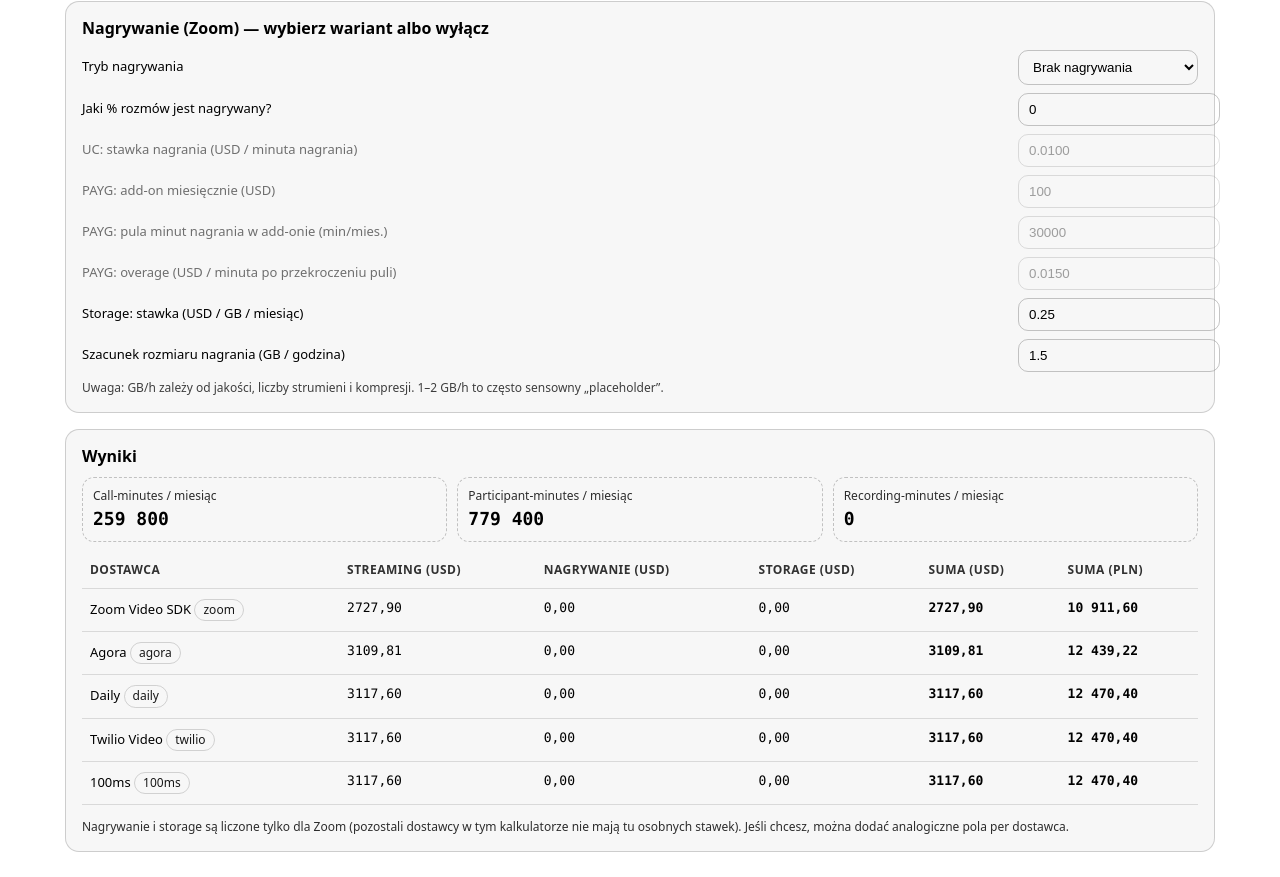
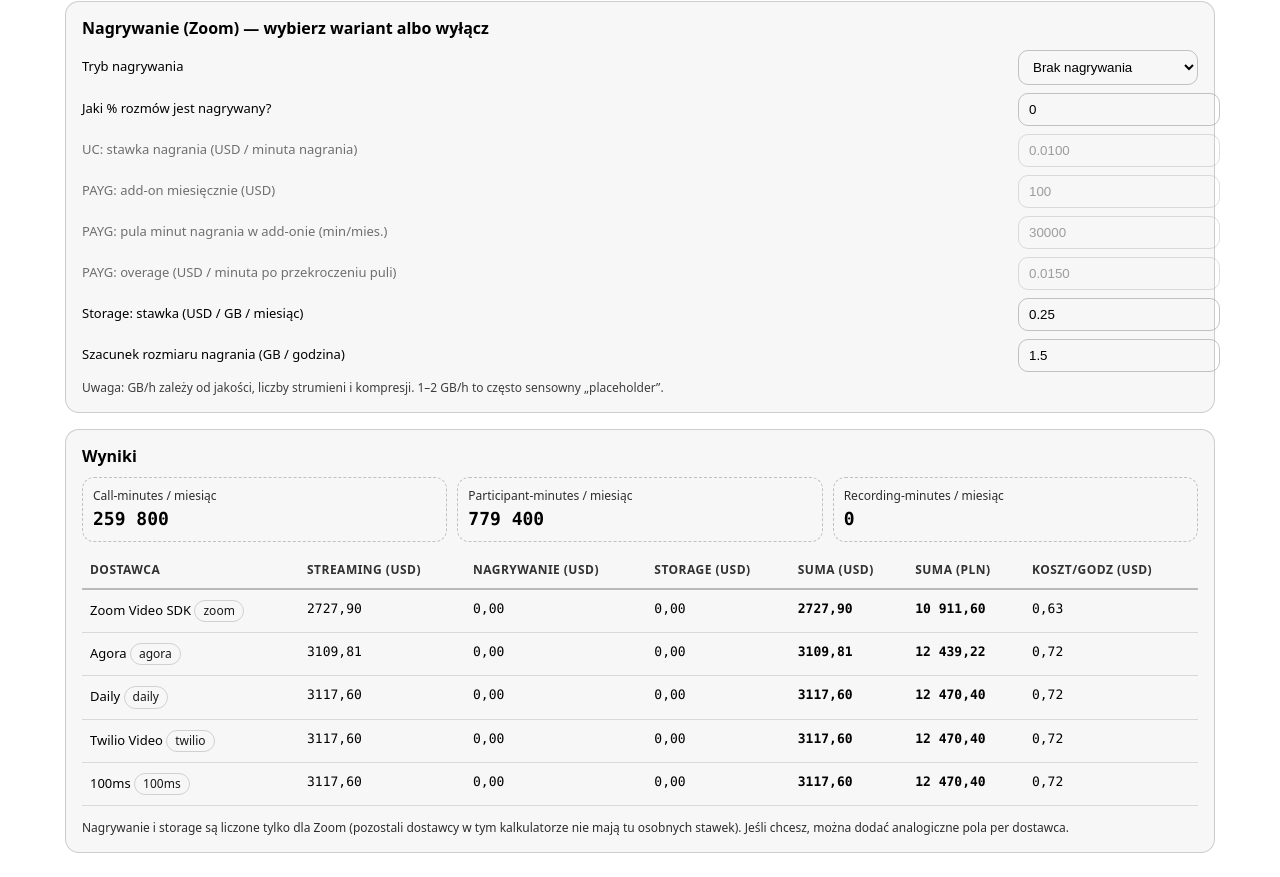
Before and after one commit to adamczykm/html-apps, a plain HTML site: page index.html in a window 1280 px wide. Shown: the part 485-1362 px from the top of the page. Drawn offline with Linux system fonts and the light colour scheme.

Commit message:
add cost per hour column and Zoom row divider

```diff
--- a/index.html
+++ b/index.html
@@ -164,6 +164,9 @@
       }
       .disabled {
         opacity: 0.55;
+      }
+      .zoom-row {
+        border-top: 2px solid rgba(127, 127, 127, 0.5);
       }
     </style>
   </head>
@@ -460,6 +463,7 @@
                 <th>Storage (USD)</th>
                 <th>Suma (USD)</th>
                 <th>Suma (PLN)</th>
+                <th>Koszt/godz (USD)</th>
               </tr>
             </thead>
             <tbody></tbody>
@@ -640,6 +644,10 @@
               const totalUsd = streamingUsd + recordUsd + storageUsd;
               const totalPln = totalUsd * usdToPln;
 
+              // Cost per hour of lessons (based on call-minutes)
+              const hoursMonth = callMinutesMonth / 60;
+              const costPerHour = hoursMonth > 0 ? totalUsd / hoursMonth : 0;
+
               return {
                 ...p,
                 rate,
@@ -648,12 +656,16 @@
                 storageUsd,
                 totalUsd,
                 totalPln,
+                costPerHour,
               };
             })
             .sort((a, b) => a.totalUsd - b.totalUsd);
 
           for (const r of rows) {
             const tr = document.createElement("tr");
+            if (r.key === "zoom") {
+              tr.classList.add("zoom-row");
+            }
             tr.innerHTML = `
         <td>${r.name} <span class="badge">${r.key}</span></td>
         <td class="mono">${fmtMoney(r.streamingUsd)}</td>
@@ -661,6 +673,7 @@
         <td class="mono">${fmtMoney(r.storageUsd)}</td>
         <td class="mono"><b>${fmtMoney(r.totalUsd)}</b></td>
         <td class="mono"><b>${fmtMoney(r.totalPln)}</b></td>
+        <td class="mono">${fmtMoney(r.costPerHour)}</td>
       `;
             tbody.appendChild(tr);
           }
```
